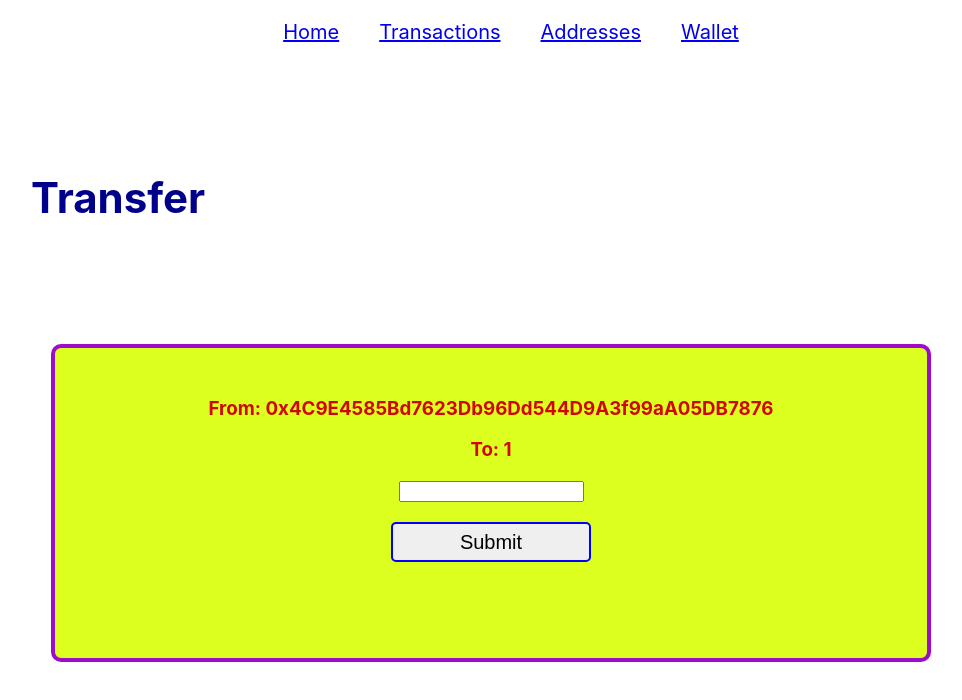
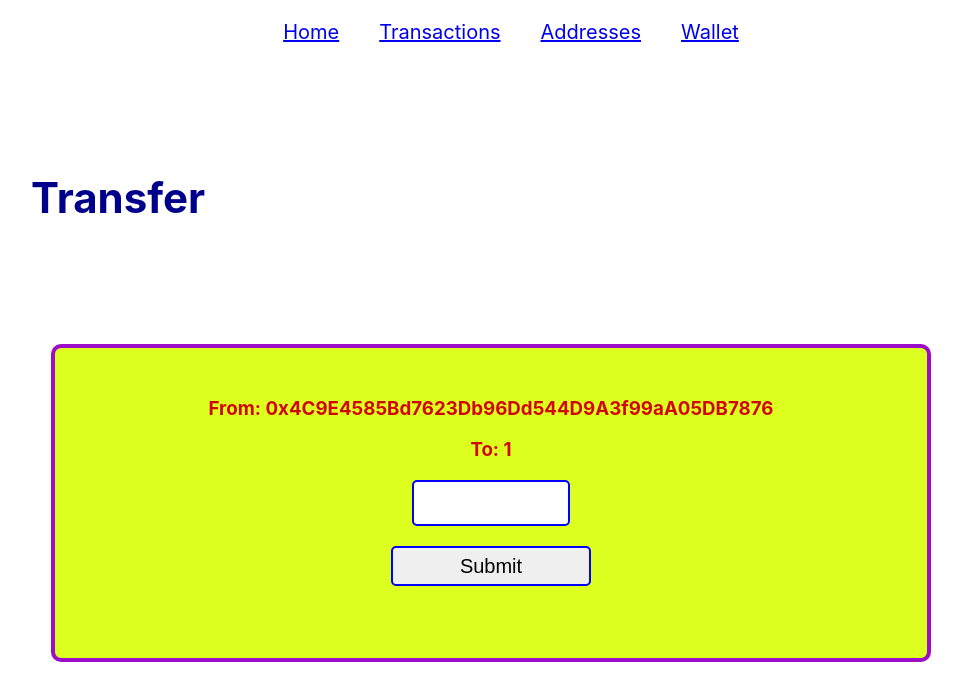
Before and after one commit to GianlucaDivita/blockchain-explorer, a React (Create React App) app: page /Transfer/1 in a window 1280 px wide. Shown: the top 700 px of the page, without its empty margins (149-1111 px from the left). Built offline with nearby package versions, Linux system fonts and the light colour scheme.

Commit message:
Styled text box

```diff
--- a/src/Components/style.css
+++ b/src/Components/style.css
@@ -121,3 +121,17 @@ li {
   text-decoration: none;
   margin: 20px;
 }
+
+.text {
+
+  border-style: solid;
+  border-width: 2px;
+  border-radius: 5px;
+  border-color: blue;
+  width: 150px;
+  height: 40px;
+  font-size: 16px;
+  font-weight: 600;
+  color: rgb(0, 0, 0);
+  background-color: rgb(255, 255, 255);
+}
```
